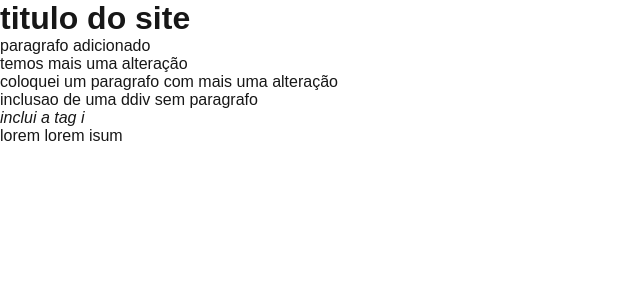
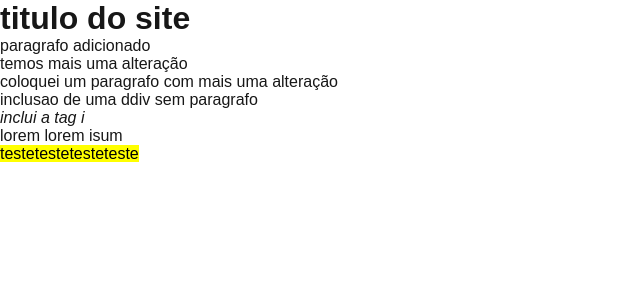
Before and after one commit to RamonLopes86/proj-git, a Next.js app: page / in a window 1280 px wide. Shown: the top 300 px of the page, without its empty margins (0-640 px from the left). Built offline with nearby package versions, Linux system fonts and the light colour scheme.

Commit message:
adicionei um mark

```diff
--- a/src/pages/index.js
+++ b/src/pages/index.js
@@ -32,6 +32,15 @@ export default function Home() {
 
           <p>lorem lorem isum </p>
 
+          <div>
+
+              <mark>teste</mark>
+              <mark>teste</mark>
+              <mark>teste</mark>
+              <mark>teste</mark>
+
+          </div>
+
       </main>
     </>
   );
```
